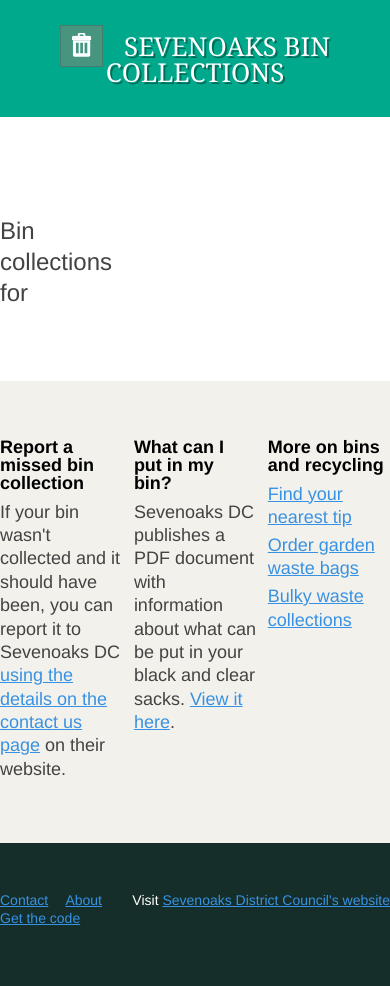
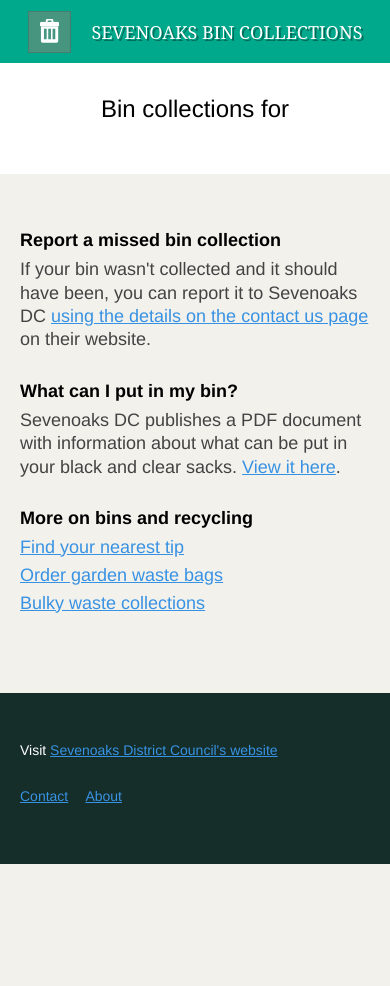
Before and after one commit to mikejamesthompson/magic-bins, a Flask app: template app/templates/collections.html in a window 390 px wide. After the commit the page ends 864 px from the top, so only its background shows below. Run offline with Flask 2, Linux system fonts and the light colour scheme; the template is opened without the code that fills it, so the values that code supplies are empty; parts of the project's set-up code (start-up, migrations or seed data) failed here and were passed over; some libraries are stand-ins or nearby versions.

Commit message:
Now responsive.

```diff
--- a/app/static/css/main.css
+++ b/app/static/css/main.css
@@ -192,15 +192,15 @@ header h2 a:link, header h2 a:visited { background: url('/static/img/bin_logo.pn
 
 div#content { background: #fff; padding-top: 4.8em; }
 
-div.content { margin: 0 auto; max-width: 960px; overflow: hidden; }
+div.content { margin: 0 auto; max-width: 960px; overflow: hidden;}
 
-div#further-information { background: #f3f1eb; clear: both; margin: 3.6em 0 0; overflow: hidden; padding: 4.8em 0;}
+div#further-information { background: #f3f1eb; clear: both; margin: 3.6em 0 0; overflow: hidden; padding: 4.8em 2em;}
 
 div#further-information .section { float: left; margin-right: 3%; width: 31.333%; }
 
 div#further-information .last { margin-right: 0; }
 
-footer#site-information { background: #152E29; clear: both; padding: 4.8em 0; }
+footer#site-information { background: #152E29; clear: both; padding: 4.8em 2em; }
 
 footer p { color: #fff; font-size: 1.4em; }
 
@@ -208,6 +208,15 @@ footer p#the-real-thing { float: right; }
 
 footer p#site-links a { margin-right: 1em; }
 
+
+@media screen and (max-width:700px) {
+	div#further-information .section { float: none; margin: 0 0 3em; width: auto; }
+}
+
+@media screen and (max-width:500px) {
+	header h2 { font-size: 1.8em; }
+	footer p#the-real-thing { float: none; margin: 0 0 2em 0; }
+}
 
 /* =Homepage
 -------------------------------------------------------------- */
@@ -240,17 +249,22 @@ ul#roads li span.area a { color: #979797; margin-left: 1em; text-decoration: non
 
 ul#roads li:hover { background: #FAFAFA; }
 
+@media screen and (max-width: 700px) {
+	#content h2 { line-height: 1.2; padding: 0 0.833em; }
+	ul#roads li { padding: 0.75em 1.1em; }
+}
+
 
 /* =Collections
 -------------------------------------------------------------- */
 
 div#road-name { float: left; margin-right: 5%; padding-top: 5em; width: 35%; }
 
-#road-name h1 { color: #000; font-size: 3.6em; line-height: 1.2; margin: 0.4em 0 1em; text-align: left; }
+#road-name h1 { color: #000; font-size: 3.6em; line-height: 1.2; margin: 0.4em 0.556em 1em; text-align: left; }
 
 #road-name .area { color: #606060; display: block; margin-top: 0.25em;}
 
-#road-name p { font-size: 2.4em; margin: 0 0 0.5em; text-align: left; }
+#road-name h1 small { display: block; font-family: "Helvetica Light", "HelveticaNeue-Light", "Helvetica Neue Light", "Helvetica Neue", Helvetica, Arial, sans-serif; font-size: 0.667em; margin: 0 0 0.5em; }
 
 div#collections { float: left; width: 60%; }
 
@@ -269,3 +283,11 @@ ul.links li { margin: 0 0 0.25em; }
 .collection .image-placeholder { background: #F3F1EB; height: 142px; position: absolute; top: 0px; left: 0px; width: 168px; }
 
 .collection .image-placeholder img { margin: 3em 0 0 5em; }
+
+@media screen and (max-width: 700px) {
+	div#road-name { float: none; margin: -3em 0 5em; padding: 0; width: auto;;}
+	#road-name h1 { text-align: center; }
+	#road-name .area { display: inline; margin: auto; }
+	div#collections { float: none; margin: 0 auto; width: 90%; }
+	div.content { overflow: visible; }
+}
--- a/app/templates/base.html
+++ b/app/templates/base.html
@@ -20,7 +20,8 @@
 </header>
 
 <div id="content">
-	{% block content %}{% endblock %}
+	{% block content %}
+	{% endblock %}
 </div>
 
 <footer id="site-information">
@@ -28,8 +29,7 @@
 		<p id="the-real-thing">Visit <a href="http://www.sevenoaks.gov.uk">Sevenoaks District Council's website</a></p>
 		<p id="site-links">
 			<a href="/contact">Contact</a>
-			<a href="/contact">About</a>
-			<a href="#">Get the code</a>
+			<a href="/about">About</a>
 		</p>
 	</div>
 </footer>
--- a/app/templates/collections.html
+++ b/app/templates/collections.html
@@ -4,8 +4,11 @@
 <div class="content">
 
 	<div id="road-name">
-		<p>Bin collections for</p>
-		<h1>{{road.name}}<span class="area">{{road.area}}</span></h1>
+		<h1>
+			<small>Bin collections for</small>
+			{{road.name}}
+			<span class="area">{{road.area}}</span>
+		</h1>
 	</div>
 
 	<div id="collections">
--- a/app/templates/index.html
+++ b/app/templates/index.html
@@ -8,7 +8,7 @@
 	{{form.hidden_tag()}}
 	{{form.road(placeholder="e.g. London Road")}}
 	<input type="submit" value="GO" />
-	<small><a href="#">Can't find your road? Let us know.</a></small>
+	<small><a href="#">Can't find your road?</a></small>
 	</form>
 </div>
 
--- a/app/templates/search.html
+++ b/app/templates/search.html
@@ -7,7 +7,7 @@
 {% if roads %}
     <ul id="roads">
 	{% for road in roads %}
-		<li><a href="/collection-times/{{road.url_name}}">{{road.name}}</a> <span class="area"><a href="/collection-times/{{road.id}}">{{road.area}}</a></span></li>
+		<li><a href="/collection-times/{{road.url_name}}">{{road.name}}</a> <span class="area"><a href="/collection-times/{{road.url_name}}">{{road.area}}</a></span></li>
 	{% endfor %}
 	</ul>
 {% endif %}
```
Also changed, not shown: app/templates/static.html (added, +7 -0 lines), app/views.py (+7 -1 lines). Lines whose indentation alone changed are shown as unchanged.
